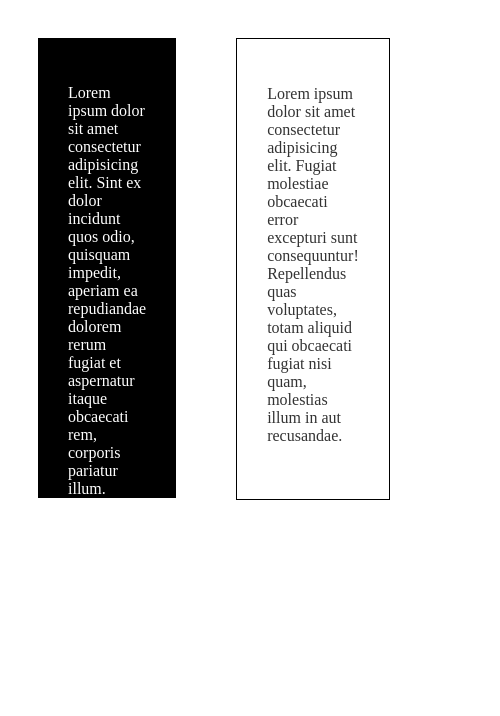
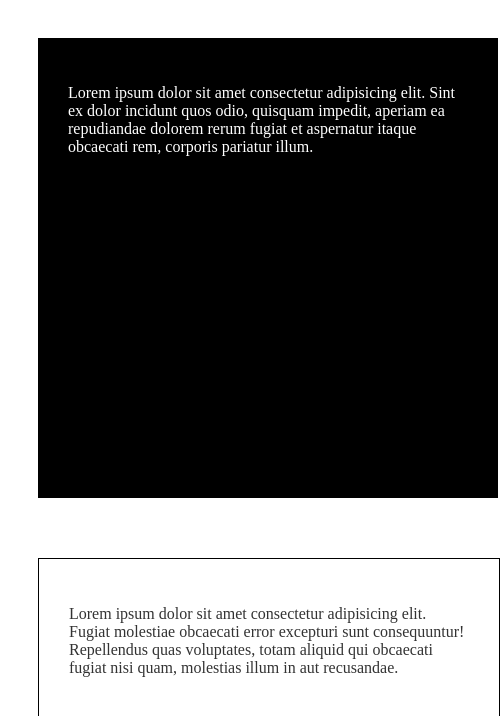
Before and after one commit to ThainanCouto/Senai, a plain HTML site: page espacamento/index.html in a window 390 px wide. Shown: the top 716 px of the page, 500 px wide, since content can reach past the window. Drawn offline with Linux system fonts and the light colour scheme.

Commit message:
Responsivo

```diff
--- a/espacamento/estilo.css
+++ b/espacamento/estilo.css
@@ -21,3 +21,11 @@
     margin: 30px;
     border: 1px solid #000;
 }
+
+/* CONFIGURAÇÃO MENOR QUE 1024 DE LARGURA */
+
+@media screen and (max-width:1024px) {
+    .container{
+        flex-direction: column; /* Direção dos conteudos do display: flex */
+    }
+}
```
Also changed, not shown: index.html (+1 -0 lines).
